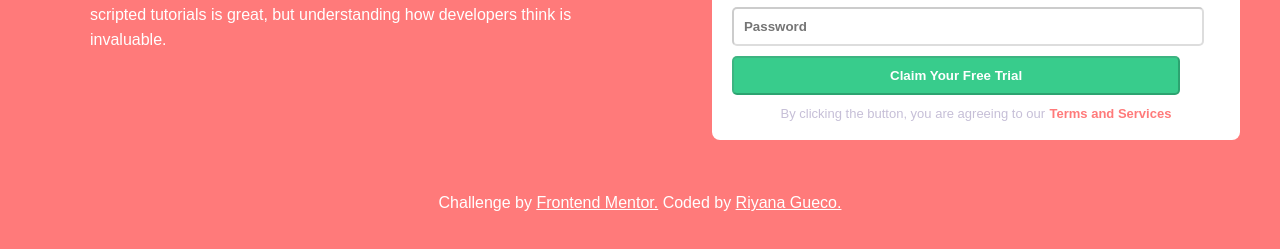
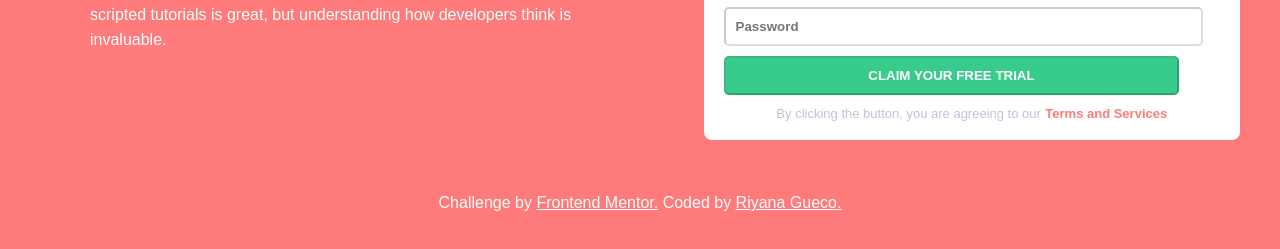
Before and after one commit to AnnKiende28/Intro-Component-with-Signup-Form, a plain HTML site: page index.html in a window 1280 px wide. Shown: the part 281-530 px from the top of the page. Drawn offline with Linux system fonts and the light colour scheme.

Commit message:
update main.css contains more style updates

```diff
--- a/styles/main.css
+++ b/styles/main.css
@@ -72,7 +72,7 @@ input {
 input[type="button"][value="Claim your free trial"] {
     background-color: #38CC8C;
     color: #FFFFFF;
-    text-transform: capitalize;
+    text-transform: uppercase;
 }
 
 #para-form {
@@ -103,7 +103,6 @@ footer a {
 /*
 index.html updates not pushed
 --------------
-put p tag into footer tags
-move paragraph that was previously after the form inside the form tags
-add all sections into main section
+
+
 */
```
